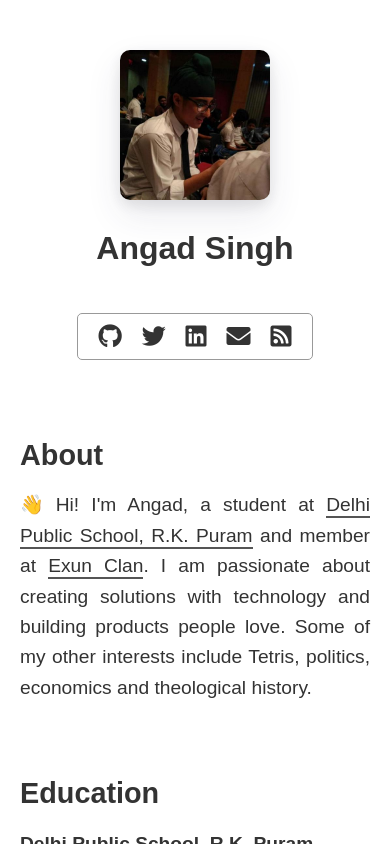
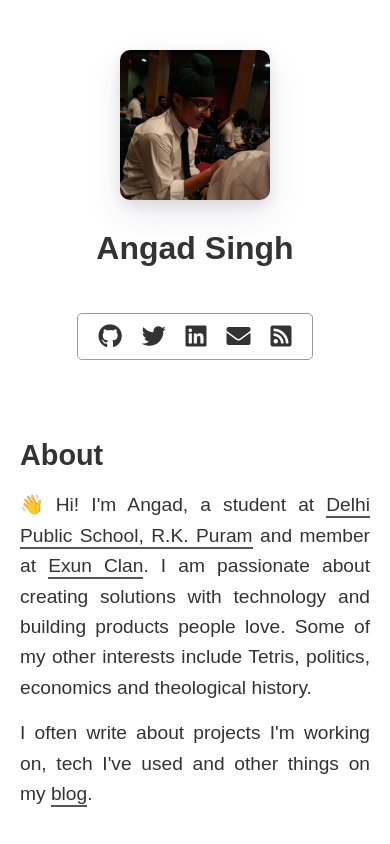
Before and after one commit to dotangad/angad.dev, a React (Create React App) app: page / in a window 390 px wide. Built offline with nearby package versions, Linux system fonts and the light colour scheme; a web font is replaced by a local one.

Commit message:
Add blog to navbar

```diff
--- a/src/App.css
+++ b/src/App.css
@@ -30,6 +30,9 @@
 }
 
 @media (max-width: 900px) {
+  p.blog {
+    display: block !important;
+  }
   .sidebar .toggle-container {
     display: none;
   }
--- a/src/components/Content.js
+++ b/src/components/Content.js
@@ -32,6 +32,10 @@
       . I am passionate about creating solutions with technology and building
       products people love. Some of my other interests include Tetris, politics,
       economics and theological history.
+    </BodyP>
+    <BodyP className="blog" style={{ display: 'none' }}>
+      I often write about projects I'm working on, tech I've used and other
+      things on my <Link href="/blog">blog</Link>.
     </BodyP>
   </Section>
 )
--- a/src/components/Sidebar.js
+++ b/src/components/Sidebar.js
@@ -91,6 +91,7 @@
           {navItem.display}
         </NavItem>
       ))}
+      <NavItem href="/blog/">Blog</NavItem>
     </Nav>
 
     <SocialIconContainer className="social">
```
